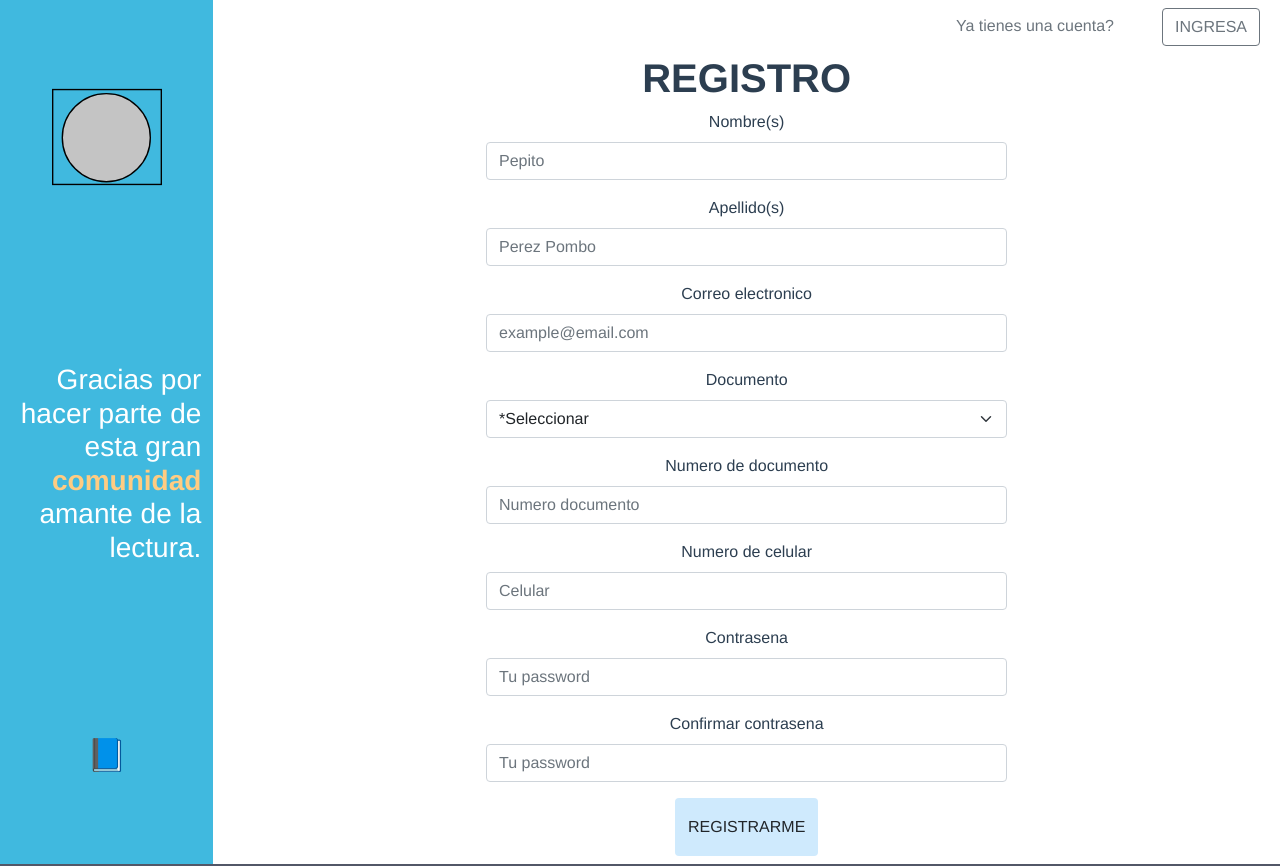
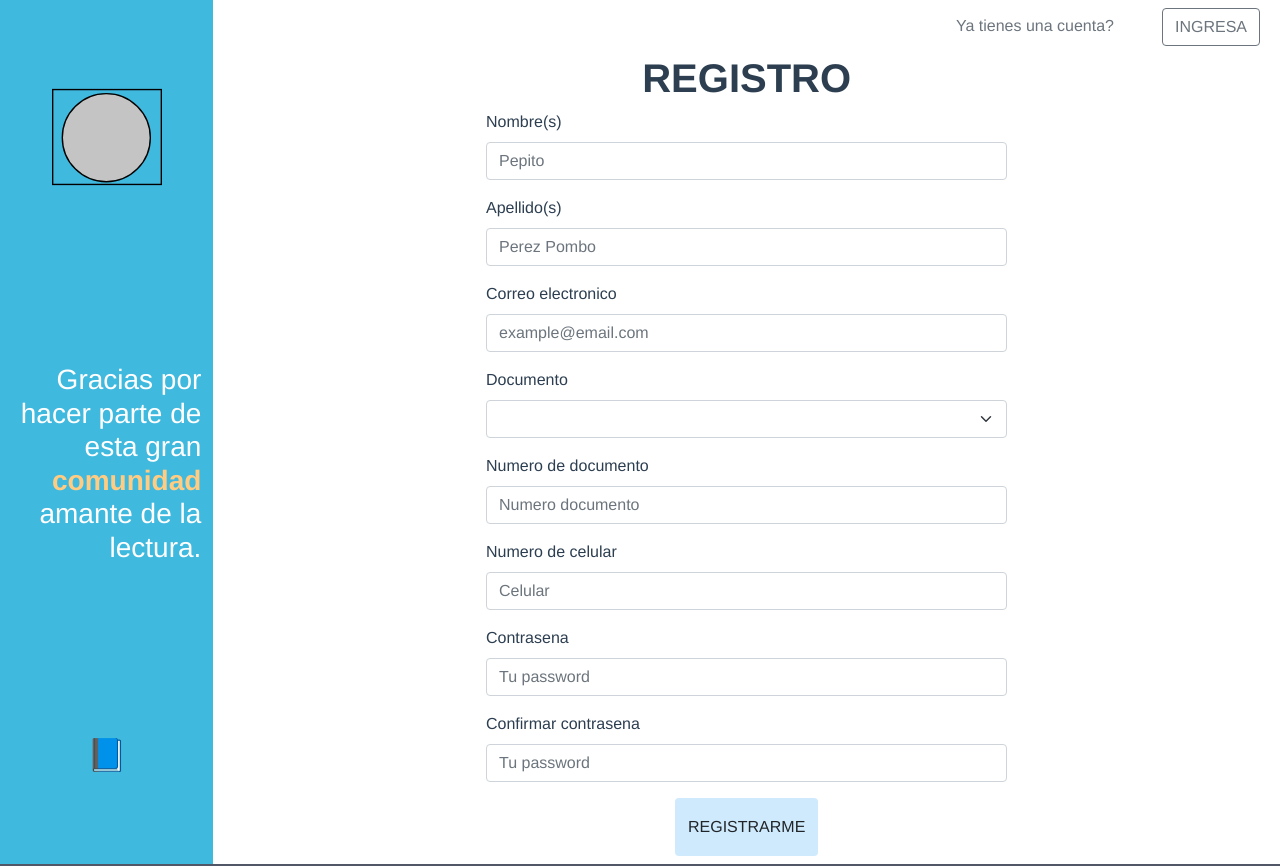
Before and after one commit to jfbarahonag-mintic/project-YYY, a Vue app in the folder library/: page /register in a window 1280 px wide. Shown: the top 866 px of the page. Built offline with nearby package versions, Linux system fonts and the light colour scheme.

Commit message:
se completo la pagina de registro para enviar datos al BE

```diff
--- a/library/src/views/Register.vue
+++ b/library/src/views/Register.vue
@@ -14,43 +14,43 @@
                 </svg></router-link>
 
                 <h1><b>REGISTRO</b></h1>
-                <form class="w-50">
-                    <div class="mb-3">
-                        <label for="fname" class="form-label">Nombre(s)</label>
-                        <input  placeholder="Pepito" type="text" class="form-control" id="fname">
+                <form class="w-50 form" @submit.prevent="register">
+                    <div class="mb-3 d-flex flex-column">
+                        <label for="fname" class="text-start form-label">Nombre(s)</label>
+                        <input required v-model="f_name" placeholder="Pepito" type="text" class="form-control" id="fname">
                     </div>
-                    <div class="mb-3">
-                        <label for="lname" class="form-label">Apellido(s)</label>
-                        <input  placeholder="Perez Pombo" type="text" class="form-control" id="lname">
+                    <div class="mb-3 d-flex flex-column">
+                        <label for="lname" class="text-start form-label">Apellido(s)</label>
+                        <input required  v-model="l_name" placeholder="Perez Pombo" type="text" class="form-control" id="lname">
                     </div>
-                    <div class="mb-3">
+                    <div class="mb-3 d-flex flex-column">
                         <label for="email" class="form-label text-start">Correo electronico</label>
-                        <input  placeholder="example@email.com" type="email" class="form-control" id="email">
+                        <input required v-model="email" placeholder="example@email.com" type="email" class="form-control" id="email">
                     </div>
-                    <div class="mb-3">
+                    <div class="mb-3 d-flex flex-column">
                         <label for="doc" class="form-label text-start">Documento</label>
-                        <select class="form-select" aria-label="Default select example" id="doc">
+                        <select v-model="document.type" class="form-select" aria-label="Default select example" id="doc">
                             <option selected>*Seleccionar</option>
                             <option value="CC">Cedula de ciudadania</option>
                             <option value="TI">Tarjeta de identidad</option>
                             <!-- <option value="3">Three</option> -->
                         </select>
                     </div>
-                    <div class="mb-3">
-                        <label for="doc-number" class="form-label">Numero de documento</label>
-                        <input  placeholder="Numero documento" type="text" class="form-control" id="doc-number">
+                    <div class="mb-3 d-flex flex-column">
+                        <label for="doc-number" class="form-label text-start">Numero de documento</label>
+                        <input required v-model="document.number" placeholder="Numero documento" type="text" class="form-control" id="doc-number">
                     </div>
-                    <div class="mb-3">
-                        <label for="cel-number" class="form-label">Numero de celular</label>
-                        <input  placeholder="Celular" type="tel" class="form-control" id="cel-number">
+                    <div class="mb-3 d-flex flex-column">
+                        <label for="cel-number" class="form-label text-start">Numero de celular</label>
+                        <input required v-model="phone" placeholder="Celular" type="tel" class="form-control" id="cel-number">
                     </div>
-                    <div class="mb-3">
-                        <label for="pswd" class="form-label">Contrasena</label>
-                        <input  placeholder="Tu password" type="password" class="form-control" id="pswd">
+                    <div class="mb-3 d-flex flex-column">
+                        <label for="pswd" class="form-label text-start">Contrasena</label>
+                        <input required v-model="pswd" placeholder="Tu password" type="password" class="form-control" id="pswd">
                     </div>
-                    <div class="mb-3">
-                        <label for="pswd'repeat" class="form-label">Confirmar contrasena</label>
-                        <input  placeholder="Tu password" type="password" class="form-control" id="pswd'repeat">
+                    <div class="mb-3 d-flex flex-column">
+                        <label for="pswd'repeat" class="form-label text-start">Confirmar contrasena</label>
+                        <input required v-model="ver_pswd" placeholder="Tu password" type="password" class="form-control" id="pswd'repeat">
                     </div>
 
 
@@ -71,6 +71,29 @@ export default {
     components: {
         Aside,
         Footer,
+    },
+
+    data() {
+        return {
+            f_name: "",
+            l_name: "",
+            email: "",
+            document: {
+                type: "",
+                number: ""
+            },
+            phone: "",
+            pswd: "",
+            ver_pswd: "",
+            error: false
+        }
+    },
+
+    methods: {
+        register: function() {
+
+            // send to BE
+        }
     }
 }
 </script>
```
